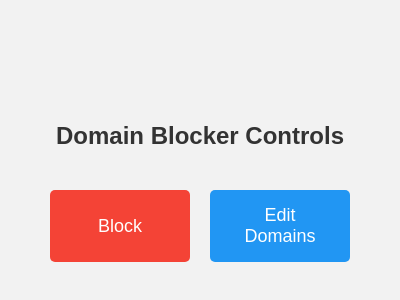
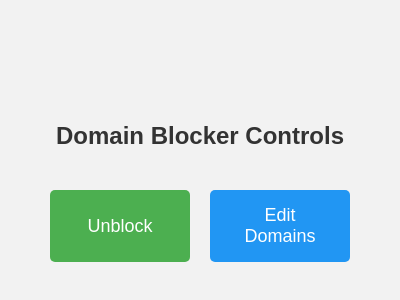
Before and after one commit to saqw3r/DomainBlocker, a browser extension: page popup.html in a window 400 px wide. Shown: the part 230-530 px from the top of the page. Drawn offline with Linux system fonts and the light colour scheme.

Commit message:
Changed buttons visibility on startup

```diff
--- a/popup.html
+++ b/popup.html
@@ -96,8 +96,8 @@
 <body>
   <h2>Domain Blocker Controls</h2>
   <div class="button-container">
-    <button id="onButton">Block</button>
-    <button id="offButton" class="hidden">Unblock</button>
+    <button id="onButton" class="hidden">Block</button>
+    <button id="offButton">Unblock</button>
     <button id="editButton">Edit Domains</button>
   </div>
 
```
